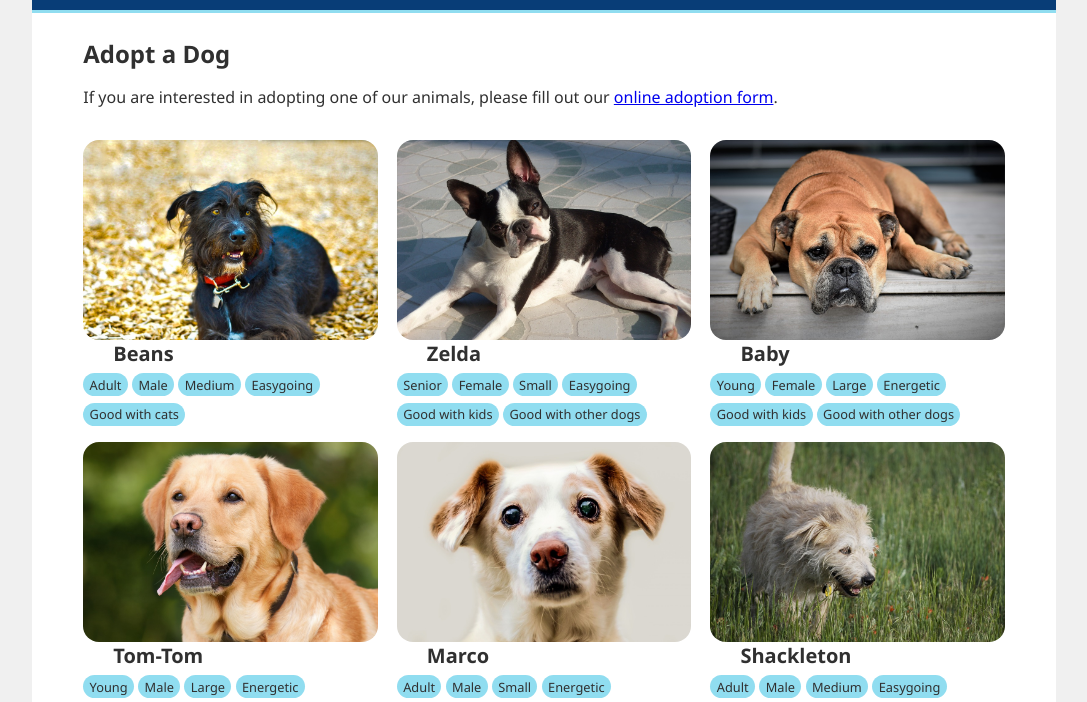
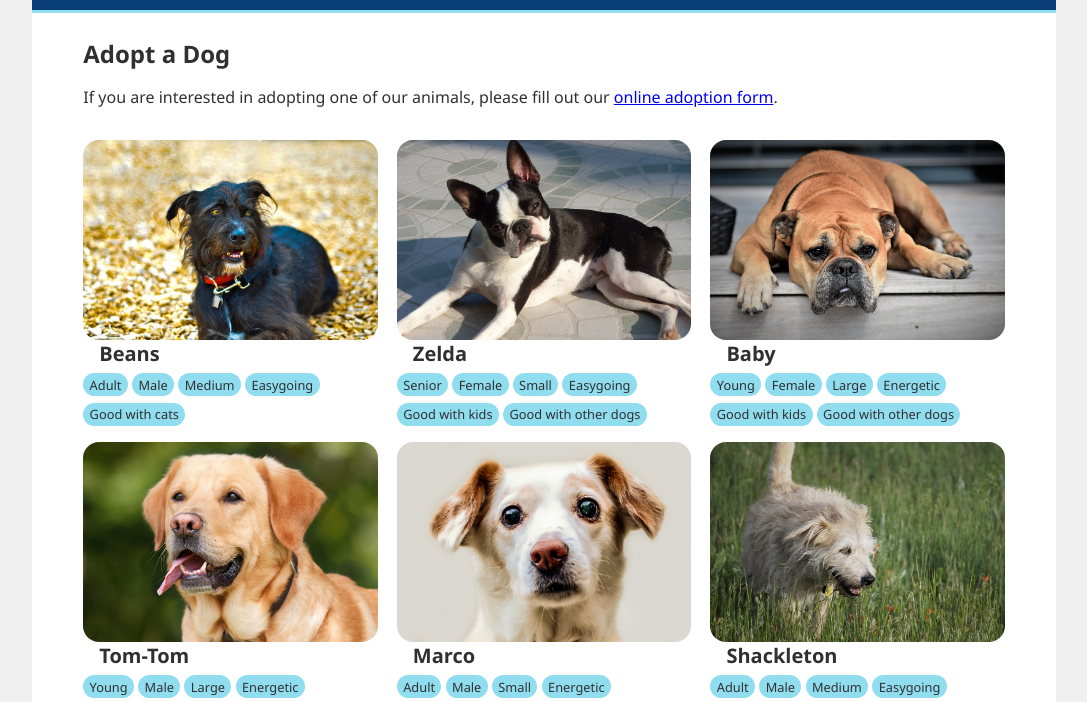
Before and after one commit to Momentum-Team-14/dog-adoption-leximainw, a plain HTML site: page index.html in a window 1280 px wide. Shown: the part 97-799 px from the top of the page, without its empty margins (96-1183 px from the left). Drawn offline with Linux system fonts and the light colour scheme.

Commit message:
decrease dog name indent slightly

```diff
--- a/index.css
+++ b/index.css
@@ -30,7 +30,7 @@ article.dog .name
 {
     font-size: 1.25em;
     font-weight: bold;
-    margin-left: 1.5em;
+    margin-left: 1rem;
 }
 
 article.dog .tag
```
